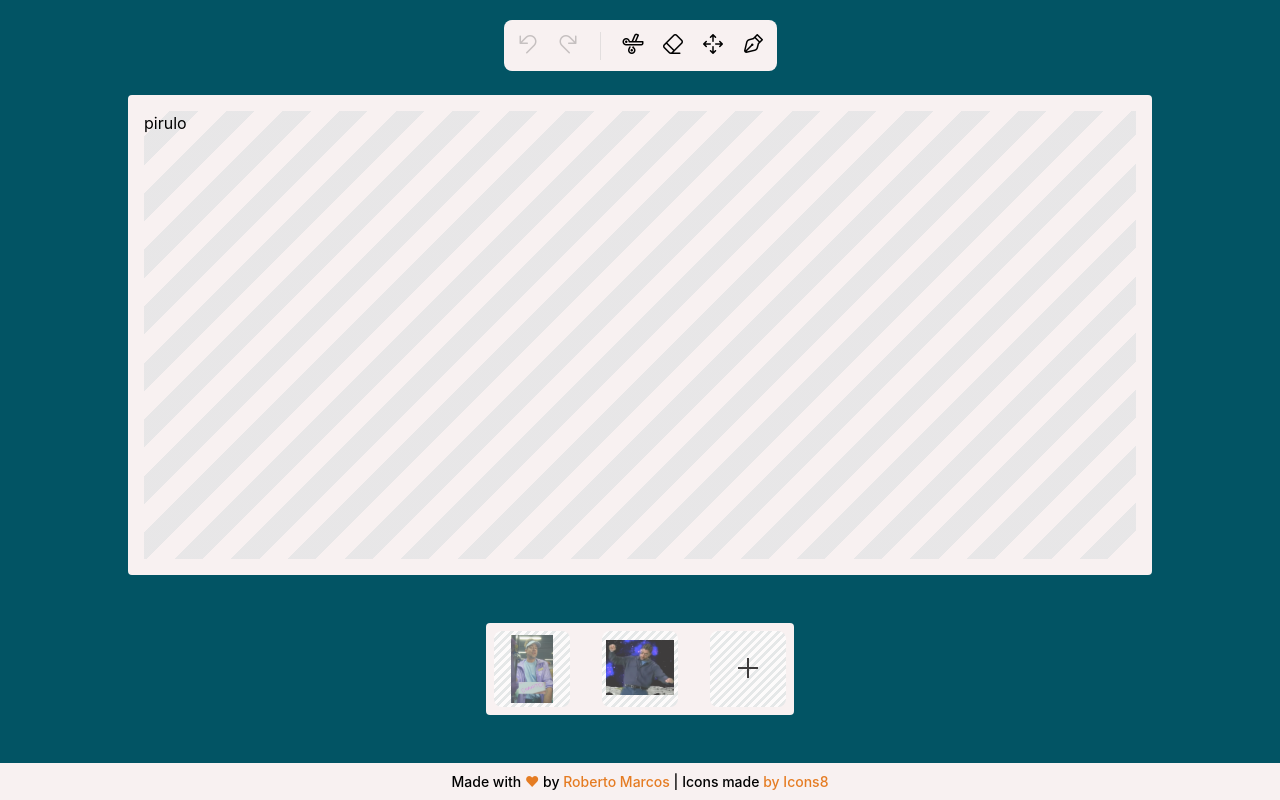
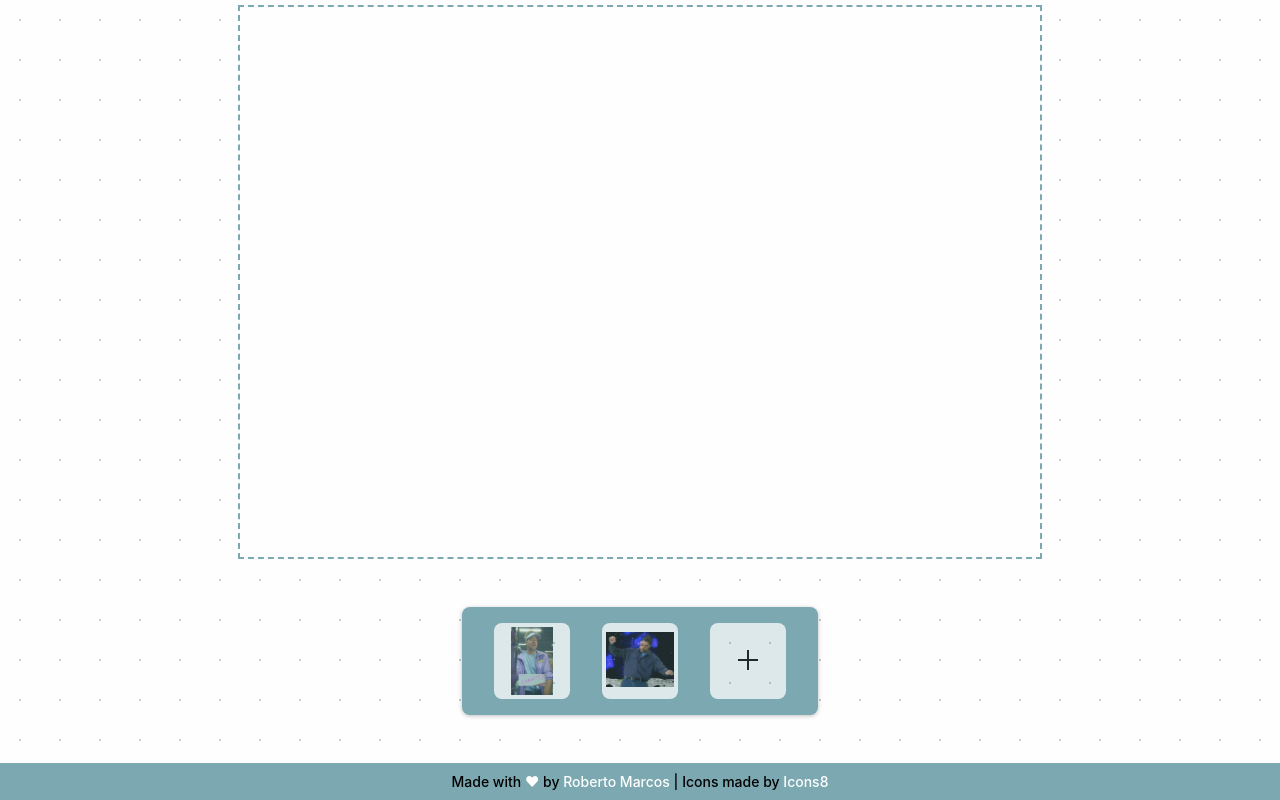
Before and after one commit to rdmarcos49/croppy, a React (Vite) app: page / in a window 1280 px wide. Built offline with nearby package versions, Linux system fonts and the light colour scheme.

Commit message:
style fixes

```diff
--- a/src/components/Board/index.tsx
+++ b/src/components/Board/index.tsx
@@ -1,7 +1,80 @@
+import { useState, useEffect, useRef, MouseEvent } from 'react'
 import styles from './styles.module.scss'
 
-export const Board = () => (
-  <div className={styles.container}>
-    pirulo
-  </div>
-)
+function obtenerTamanoEnKB (objeto) {
+  const jsonString = JSON.stringify(objeto)
+  const bytes = new Blob([jsonString]).size
+  const kilobytes = bytes / 1024
+  return kilobytes
+}
+
+export const Board = () => {
+  const [isDrawign, setIsDrawing] = useState(false)
+  const movsRef = useRef({
+    movements: []
+  })
+  const canvasRef = useRef<HTMLCanvasElement>(null)
+  const contextRef = useRef<CanvasRenderingContext2D | null>(null)
+
+  // const size = obtenerTamanoEnKB(JSON.stringify(movsRef.current.movements))
+
+  console.log(contextRef.current)
+
+  useEffect(() => {
+    const canvas = canvasRef.current
+    if (!canvas) return
+
+    const context = canvas.getContext('2d')
+    if (!context) return
+
+    context.scale(1, 1)
+    context.imageSmoothingQuality = 'medium'
+    context.lineJoin = 'round'
+    context.lineCap = 'round'
+    context.strokeStyle = 'black'
+    contextRef.current = context
+  }, [])
+
+  const startDrawing = ({ nativeEvent }: MouseEvent<HTMLCanvasElement>) => {
+    const {
+      offsetX: x,
+      offsetY: y
+    } = nativeEvent
+    contextRef.current?.beginPath()
+    contextRef.current?.moveTo(x, y)
+    setIsDrawing(true)
+  }
+
+  const finishDrawing = () => {
+    contextRef.current?.closePath()
+    setIsDrawing(false)
+  }
+
+  const draw = ({ nativeEvent }: MouseEvent<HTMLCanvasElement>) => {
+    if (!isDrawign) return
+    if (!contextRef.current) return
+
+    const {
+      offsetX: x,
+      offsetY: y
+    } = nativeEvent
+
+    movsRef.current.movements.push({ x, y })
+
+    contextRef.current.lineTo(x, y)
+    contextRef.current.stroke()
+  }
+
+  return (
+    <canvas
+      className={`${styles.container} with-box-shadow`}
+      onMouseDown={startDrawing}
+      onMouseUp={finishDrawing}
+      onMouseMove={draw}
+      onMouseLeave={finishDrawing}
+      ref={canvasRef}
+      width={800}
+      height={550}
+    />
+  )
+}
--- a/src/components/Board/styles.module.scss
+++ b/src/components/Board/styles.module.scss
@@ -1,21 +1,5 @@
-$primary-color-light: #02546411;
-
 .container {
-  background-color: var(--quaternary-color);
-  background-image:
-    repeating-linear-gradient(
-      -45deg,
-      var(--quaternary-color) 0px,
-      var(--quaternary-color) 20px,
-      $primary-color-light 20px,
-      $primary-color-light 40px
-    )
-  ;
-  border: 16px solid var(--quaternary-color);
-  border-radius: 4px;
+  background-color: var(--tertiary-color);
+  border: 2px dashed var(--quaternary-color);
   margin: 0 auto 16px;
-  max-height: 100%;
-  max-width: min(80vw, 1200px);
-  min-height: 60vh;
-  width: 100%;
 }
--- a/src/components/Footer/index.tsx
+++ b/src/components/Footer/index.tsx
@@ -5,7 +5,7 @@ export const Footer = () => (
     <div className={styles['inner-wrapper']}>
       Made with <span className={styles.highlight}>❤</span> by <a className={styles.highlight} href='https://www.linkedin.com/in/roberto-david-marcos/' target='_blank'> Roberto Marcos </a>
       {' | '}
-      Icons made <a className={styles.highlight} href="https://icons8.com/" target='_blank'>by Icons8</a>
+      Icons made by <a className={styles.highlight} href="https://icons8.com/" target='_blank'> Icons8 </a>
     </div>
   </footer>
 )
--- a/src/components/Footer/styles.module.scss
+++ b/src/components/Footer/styles.module.scss
@@ -24,5 +24,5 @@
 }
 
 .highlight {
-  color: var(--secondary-color);
+  color: var(--tertiary-color);
 }
--- a/src/components/Layer/styles.module.scss
+++ b/src/components/Layer/styles.module.scss
@@ -1,15 +1,8 @@
 $primary-color-light: #02546411;
 
 .container {
-  background-image:
-    repeating-linear-gradient(
-      -45deg,
-      #ffffff 0px,
-      #ffffff 3px,
-      $primary-color-light 3px,
-      $primary-color-light 6px
-    )
-  ;
+  background-image: radial-gradient(var(--primary-color-light) 1px,transparent 0),radial-gradient(var(--primary-color-light) 1px,var(--tertiary-color) 0);
+  background-size: 40px 40px;
   border: none;
   border-radius: 8px;
   cursor: pointer;
--- a/src/components/LayerList/index.tsx
+++ b/src/components/LayerList/index.tsx
@@ -5,7 +5,7 @@ import styles from './styles.module.scss'
 
 export const LayerList = () => {
   return (
-    <div className={styles.container}>
+    <div className={`${styles.container} with-box-s`}>
       <Layer thumbnail={DummyPhoto} />
       <Layer thumbnail={DummyPhoto2} />
       <Layer />
--- a/src/components/LayerList/styles.module.scss
+++ b/src/components/LayerList/styles.module.scss
@@ -1,12 +1,12 @@
 .container {
   align-items: center;
   background-color: var(--quaternary-color);
-  border-radius: 4px;
+  border-radius: 8px;
   display: flex;
   flex-wrap: wrap;
   gap: 2rem;
   justify-content: center;
   margin: 2rem 0;
-  padding: 8px;
+  padding: 16px 32px;
   width: fit-content;
 }
--- a/src/components/Toolbar/index.tsx
+++ b/src/components/Toolbar/index.tsx
@@ -7,7 +7,7 @@ import UndoIcon from '../../assets/Undo.png'
 import styles from './styles.module.scss'
 
 export const Toolbar = () => (
-  <div className={styles.container}>
+  <div className={`${styles.container} with-box-s`}>
     <button className={`${styles.action} ${styles['action--disabled']}`} disabled>
       <img className={styles.icon} alt='undo' src={UndoIcon} />
     </button>
--- a/src/index.scss
+++ b/src/index.scss
@@ -10,8 +10,8 @@
   -webkit-text-size-adjust: 100%;
   --primary-color: #025464;
   --secondary-color: #e57c23;
-  --tertiary-color: #e8aa42;
-  --quaternary-color: #f8f1f1;
+  --tertiary-color: #fefefe;
+  --quaternary-color: #7ba8b1;
 }
 
 * {
@@ -21,5 +21,11 @@
 }
 
 html {
-  background-color: var(--primary-color);
+  --primary-color-light: #02546422;
+  background-image: radial-gradient(var(--primary-color-light) 1px,transparent 0),radial-gradient(var(--primary-color-light) 1px,var(--tertiary-color) 0);
+  background-size: 40px 40px;
 }
+
+.with-box-s {
+  box-shadow: 0 1px 4px #00000040;
+}
```
